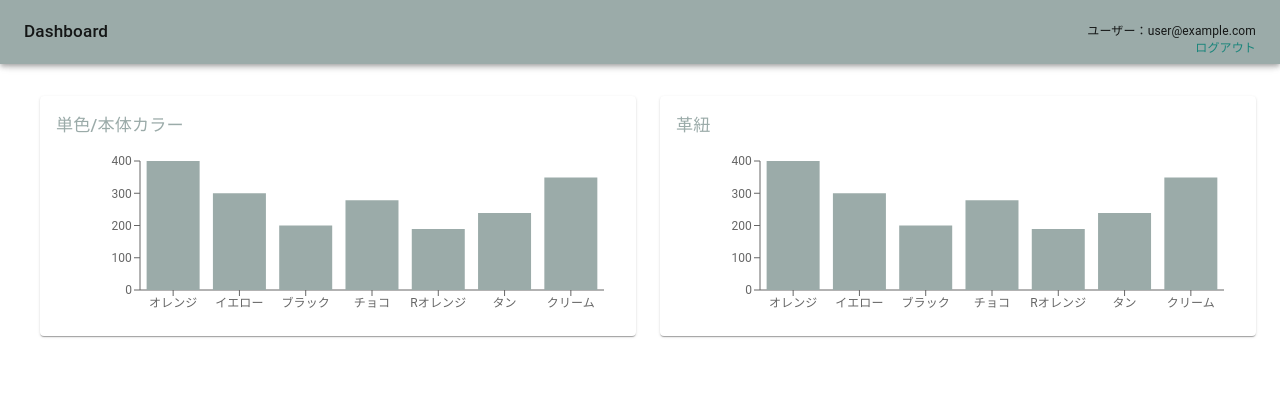
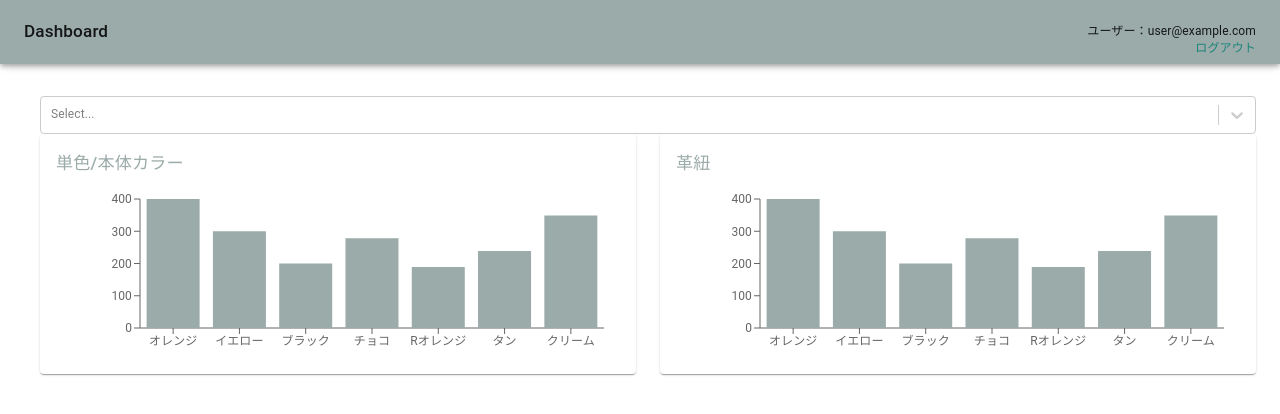
Before and after one commit to tomoki33kurita/glove-order, a Next.js app: page /analysis in a window 1280 px wide. Shown: the top 414 px of the page. Built offline with nearby package versions, Linux system fonts and the light colour scheme; no server answers; the database is empty; sample sign-in values are in the browser's storage.

Commit message:
Added react-select library

```diff
--- a/package.json
+++ b/package.json
@@ -16,6 +16,7 @@
     "@material-ui/core": "^4.11.2",
     "@material-ui/icons": "^4.11.2",
     "@types/pdfmake": "^0.1.16",
+    "@types/react-select": "^4.0.16",
     "@types/styled-components": "^5.1.7",
     "eslint-plugin-node": "^11.1.0",
     "firebase": "^8.6.7",
--- a/src/container/analysis/Dashboard.tsx
+++ b/src/container/analysis/Dashboard.tsx
@@ -3,6 +3,7 @@ import { Box, AppBar, Toolbar, Typography, Container, Grid, Link, Paper } from '
 import clsx from 'clsx'
 import { makeStyles } from '@material-ui/core/styles'
 import { BarCharts } from './BarChart'
+import Select from 'react-select'
 // import { Drawingboard } from './Drawingboard'
 // import { Orders } from './Orders'
 
@@ -72,6 +73,9 @@ export const Dashboard: React.VFC<Props> = ({ userEmail, handleSignOut }) => {
       </AppBar>
       <main className={classes.content}>
         <Container maxWidth="lg" className={classes.container}>
+          <Grid>
+            <Select options={[]} />
+          </Grid>
           <Grid container spacing={3}>
             {/* Chart */}
             <Grid item xs={12} md={6}>
```
Also changed, not shown: 1 other file (tests, documents, lock files or other folders).
